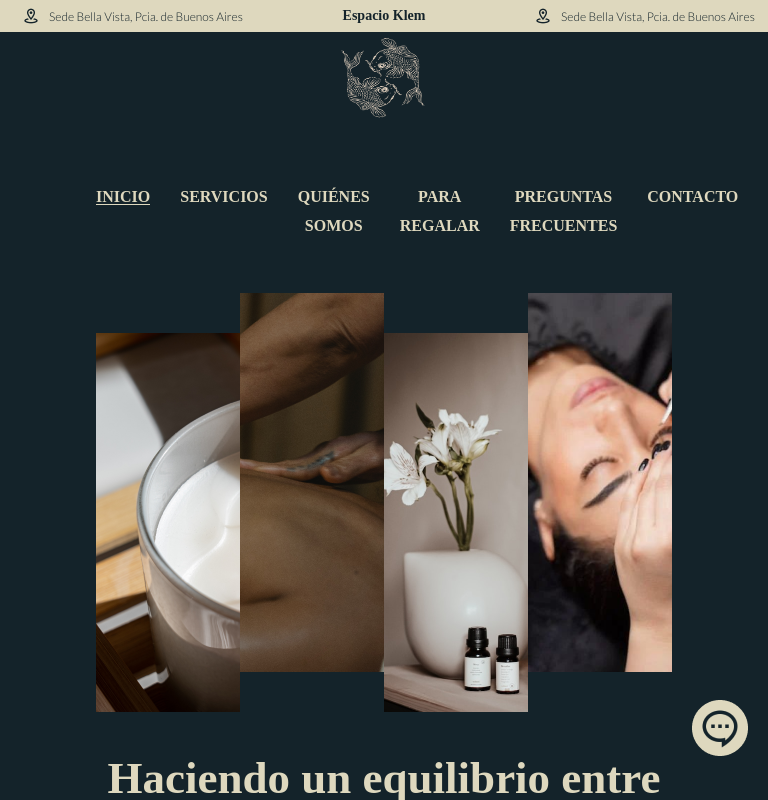
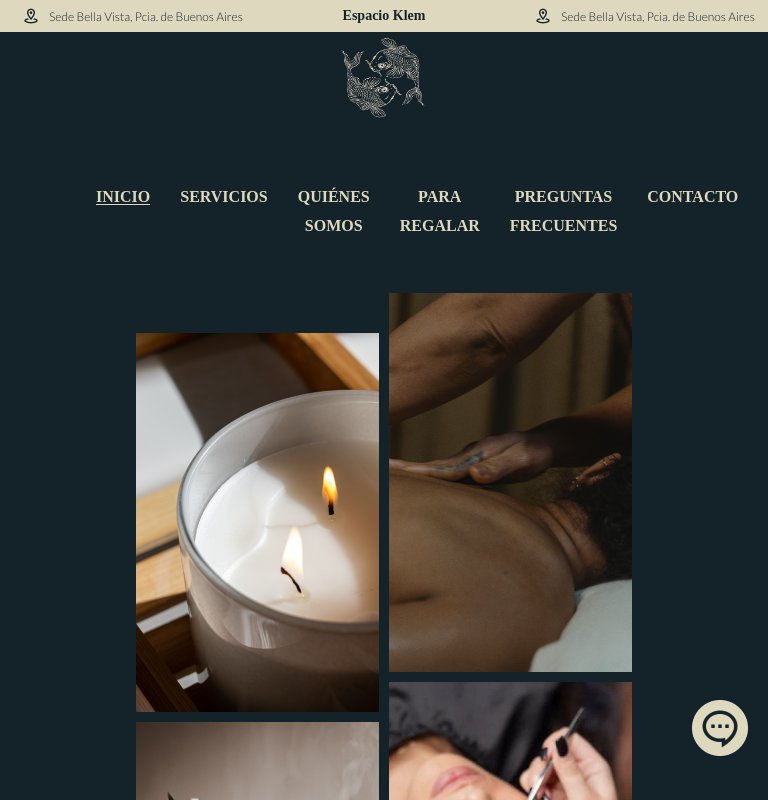
Before and after one commit to joaquingutierrez/espacio-klem, a React (Create React App) app: page / in a window 768 px wide. Shown: the top 800 px of the page. Built offline with nearby package versions, Linux system fonts and the light colour scheme; a web font is replaced by a local one.

Commit message:
Arreglado problema con las imagenes de home

```diff
--- a/src/components/Home/style.css
+++ b/src/components/Home/style.css
@@ -2,24 +2,28 @@
     width: 75%;
     margin: auto;
 }
+
 .tituloHome {
     font-family: 'Arima Madurai', cursive;
     color: #DED8BE;
     text-align: center;
     font-size: 2.813rem;
 }
+
 .parrafoHome {
     font-family: 'Lato', sans-serif;
     color: #DED8BE;
     text-align: center;
     font-size: 1rem;
 }
+
 .contenedorImagenesHome {
     display: flex;
     justify-content: space-around;
     margin-top: 20px;
     margin-bottom: 80px;
 }
+
 .imagen1HomeContainer {
     width: 243px;
     height: 379px;
@@ -27,6 +31,7 @@
     position: relative;
     top: 40px;
 }
+
 .imagen2HomeContainer {
     width: 243px;
     height: 379px;
@@ -34,7 +39,14 @@
     position: relative;
 }
 
-@media (min-width:0) and (max-width:480px) {
+@media (min-width:701px) and (max-width:1071px) {
+    .contenedorImagenesHome {
+        justify-content: center;
+        flex-wrap: wrap;
+        gap: 10px;
+    }
+}
+@media (min-width:0) and (max-width:700px) {
     .displayNoneHomeMovile {
         display: none;
     }
--- a/src/components/Nav/Nav.jsx
+++ b/src/components/Nav/Nav.jsx
@@ -102,8 +102,8 @@ const Nav = () => {
         });
     }
     const options = {
-        root: null,
-        threshold: 0.5
+        /* root: null, */
+        threshold: 0.1
     };
     let observer = new IntersectionObserver(callback, options);
 
```
